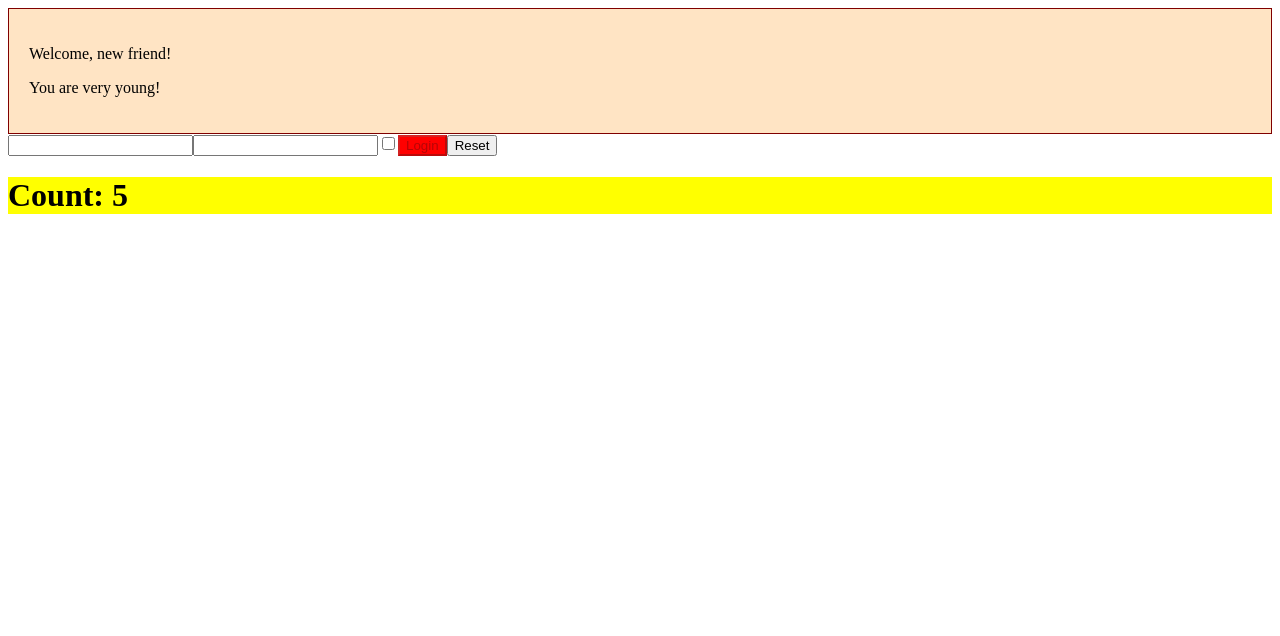
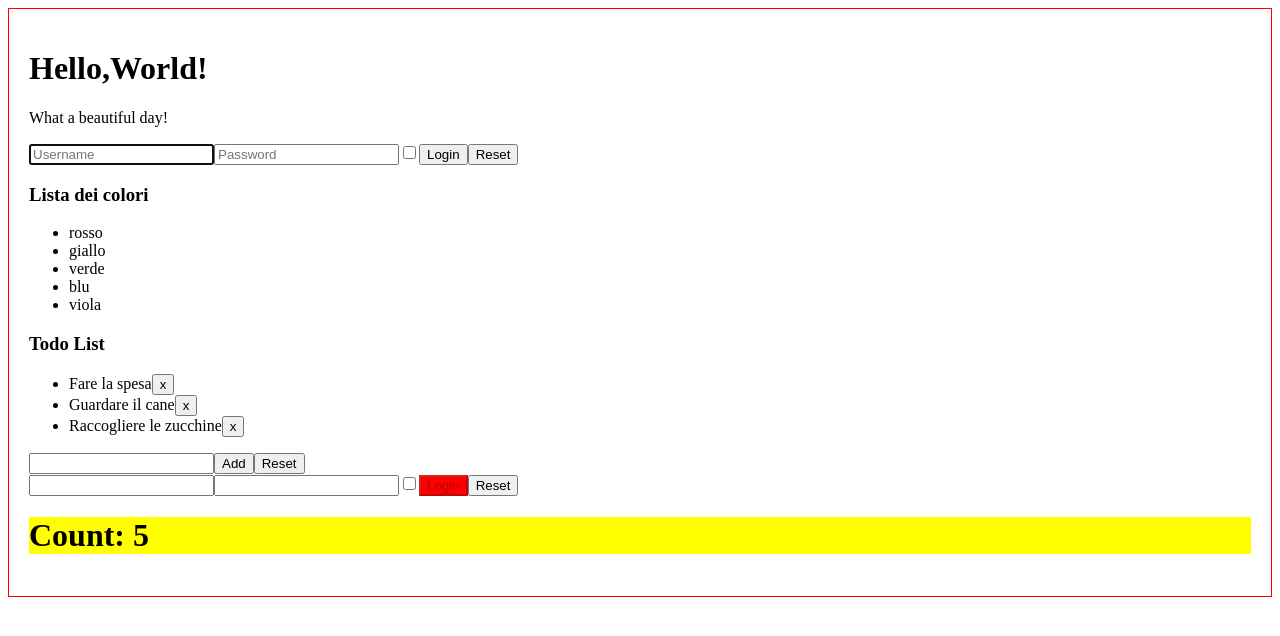
Before and after one commit to CeciliaFabiole/REACT, a React (Create React App) app in the folder react-complete-exercises/: page / in a window 1280 px wide. Shown: the top 636 px of the page. Built offline with nearby package versions, Linux system fonts and the light colour scheme.

Commit message:
feat:add component-composition-01

```diff
--- a/react-complete-exercises/src/App.js
+++ b/react-complete-exercises/src/App.js
@@ -1,11 +1,12 @@
 import React from "react";
-// import { Colors } from "./Colors";
-// import { Hello } from './Hello'
-// import { TodoList } from "./TodoList";
-// import { UncontrolledLogin } from "./UncontrolledLogin";
-import { Welcome } from "./Welcome"
+import { Colors } from "./Colors";
+import { Hello } from './Hello'
+import { TodoList } from "./TodoList";
+import { UncontrolledLogin } from "./UncontrolledLogin";
+// import { Welcome } from "./Welcome"
 import { Counter } from "./Counter"
 import { Login } from "./Login";
+import { Container } from "./Container";
 
 //CLASS COMPONENT
 // export class App extends React.Component {
@@ -15,33 +16,37 @@ import { Login } from "./Login";
 //                 <Hello/>
 //                 <Welcome name={'John'} age={18}/>
 //                 <Counter initialValue={0} incrementInterval={1} incrementAmount={1000}/>
+//                  <Container>
+//                      <Welcome name="Dimitri"/>
+//                      <p>Paragraph</p>
+//                  </Container>
 //             </div>
 //         )
 //     }
 // }
 
 //FUNCTION COMPONENT
-// let colorsList = [
-//     {id:1, colore:'rosso'},
-//     {id:2, colore:'giallo'},
-//     {id:3, colore:'verde'},
-//     {id:4, colore:'blu'},
-//     {id:5, colore:'viola'},
-// ]
+let colorsList = [
+    {id:1, colore:'rosso'},
+    {id:2, colore:'giallo'},
+    {id:3, colore:'verde'},
+    {id:4, colore:'blu'},
+    {id:5, colore:'viola'},
+]
 
 export function App(){
     function onLogin(data){
         console.log('delle info sono state inviate: ' + data.username, data.password, data.remember)
     }
     return(
-        <div>
-            {/* <Hello/> */}
-            <Welcome/>
-            {/* <UncontrolledLogin/> */}
-            {/* <Colors items={colorsList}/> */}
-            {/* <TodoList/> */}
+        <Container>
+            <Hello/>
+            {/* <Welcome/> */}
+            <UncontrolledLogin/>
+            <Colors items={colorsList}/>
+            <TodoList/>
             <Login login={(data)=>onLogin(data)}/>
             <Counter/>
-        </div>
+        </Container>
     )
 }
--- /dev/null
+++ b/react-complete-exercises/src/Container.js
@@ -0,0 +1,21 @@
+import React from 'react';
+
+//CLASS COMPONENT
+// export class Container extends React.Component {
+//     render() {
+//         return (
+//             <div className='container'>
+//                 <div className="container-content">{this.props.children}</div>
+//             </div>
+//         )
+//     }
+// }
+
+//FUNCTION COMPONENT
+export function Container(props){
+    return (
+        <div className='container'>
+            <div className="container-content">{props.children}</div>
+        </div>
+    )
+}
--- a/react-complete-exercises/src/index.css
+++ b/react-complete-exercises/src/index.css
@@ -3,3 +3,12 @@
     border : 1px solid maroon;
     padding : 20px;
 }
+.container-content {
+    width: 100%;
+    height:100%;
+}
+.container {
+    background-color: white;
+    border: 1px solid red;
+    padding: 20px
+}
```
Also changed, not shown: 1 other file (tests, documents, lock files or other folders).
